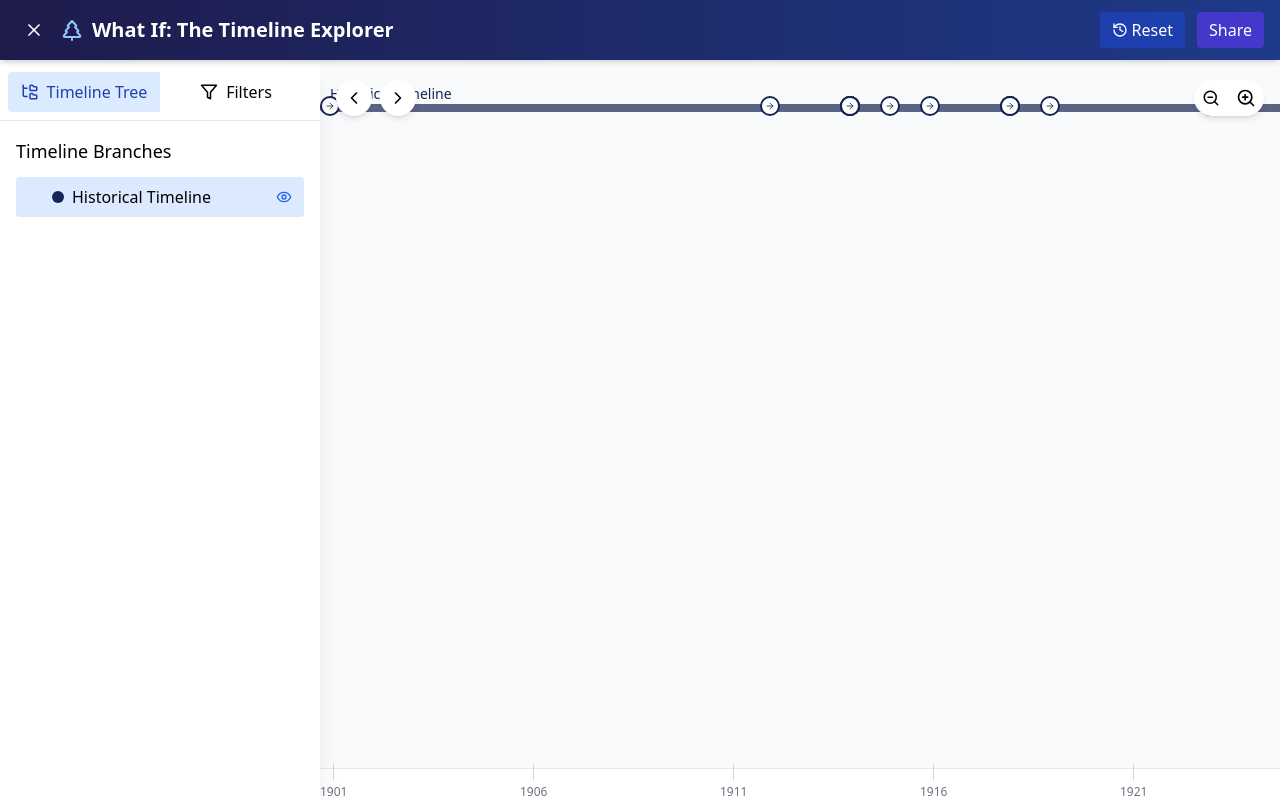
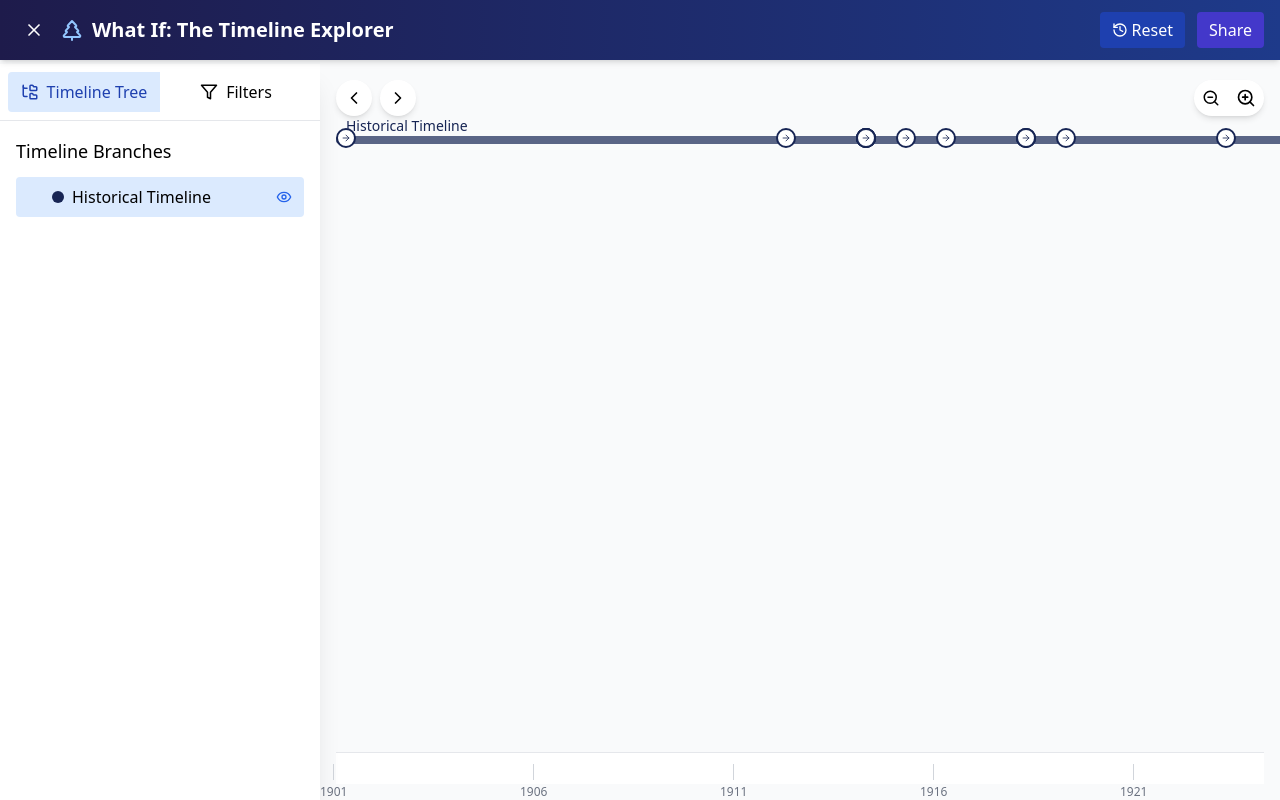
Before and after one commit to EnzoVezzaro/what-if, a React (Vite) app: page / in a window 1280 px wide. Built offline with nearby package versions, Linux system fonts and the light colour scheme.

Commit message:
improving timeline ux

```diff
--- a/src/components/timeline/Timeline.tsx
+++ b/src/components/timeline/Timeline.tsx
@@ -280,7 +280,7 @@ const Timeline: React.FC = () => {
         lines.push(
           <svg
             key={`line-${branch.id}`}
-            className="absolute top-0 left-0 w-full h-full pointer-events-none"
+            className="absolute top-8 left-0 w-full h-full pointer-events-none"
             style={{ overflow: 'visible' }}
           >
             <line
@@ -309,7 +309,7 @@ const Timeline: React.FC = () => {
 
 
   return (
-    <div className="relative h-full flex flex-col">
+    <div className="relative h-full flex flex-col ">
       {/* Timeline controls */}
       <div className="absolute top-4 left-4 z-10 flex space-x-2">
         <button
@@ -349,13 +349,13 @@ const Timeline: React.FC = () => {
       {/* Timeline content */}
       <div
         ref={timelineContainerRef}
-        className="flex-1 relative flex flex-col overflow-x-auto" // Changed to flex-col to stack content and time markers
+        className="flex-1 relative flex flex-col overflow-x-auto p-4 pt-0"
         onDoubleClick={zoomIn}
       >
         <div
           ref={timelineRef}
-          className="relative flex-1 overflow-x-auto overflow-y-auto" // flex-1 to take remaining space, overflow-y-auto for content scrolling
-          style={{ width: `${timelineWidth}px`, minHeight: '400px' }} // Removed fixed height
+          className="relative flex-1 overflow-x-auto overflow-y-auto pt-8"
+          style={{ width: `${timelineWidth}px`, minHeight: '400px' }}
         >
           {/* Render connecting lines */}
           {renderConnectingLines()}
```
